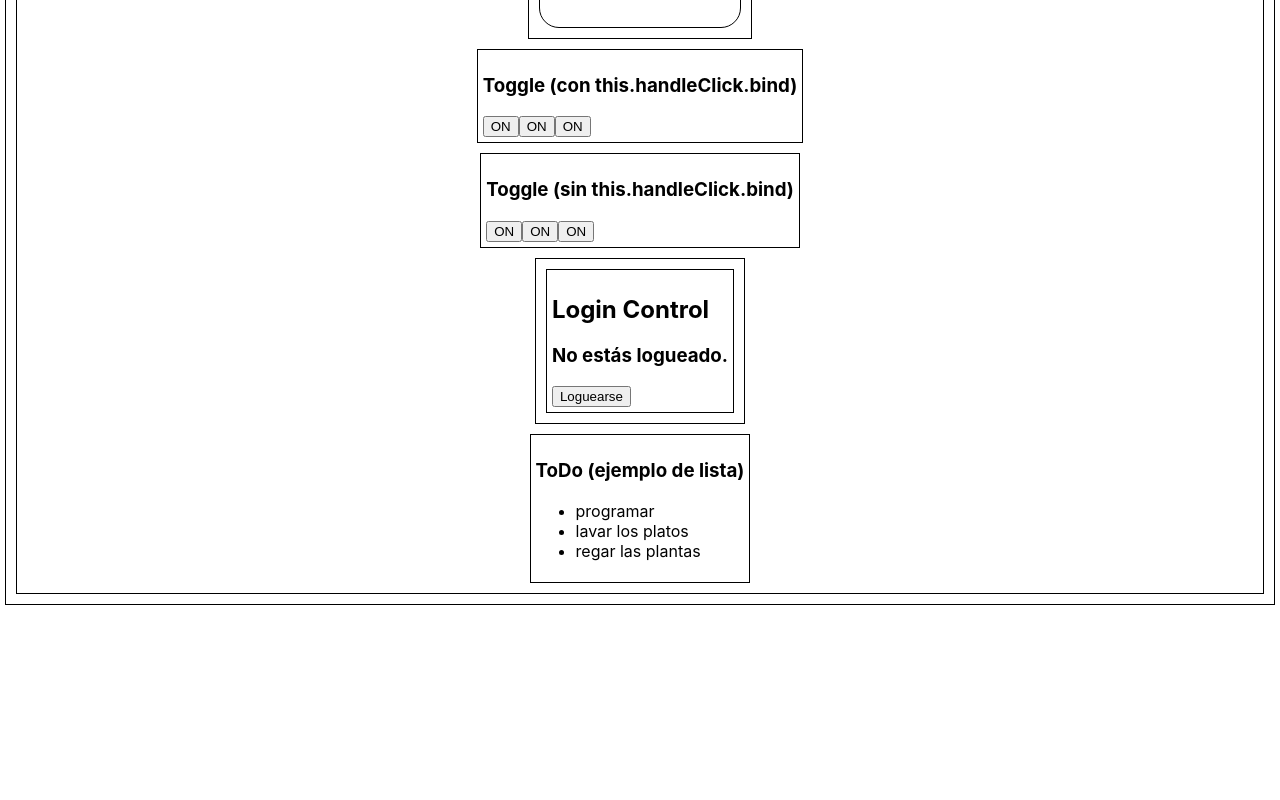
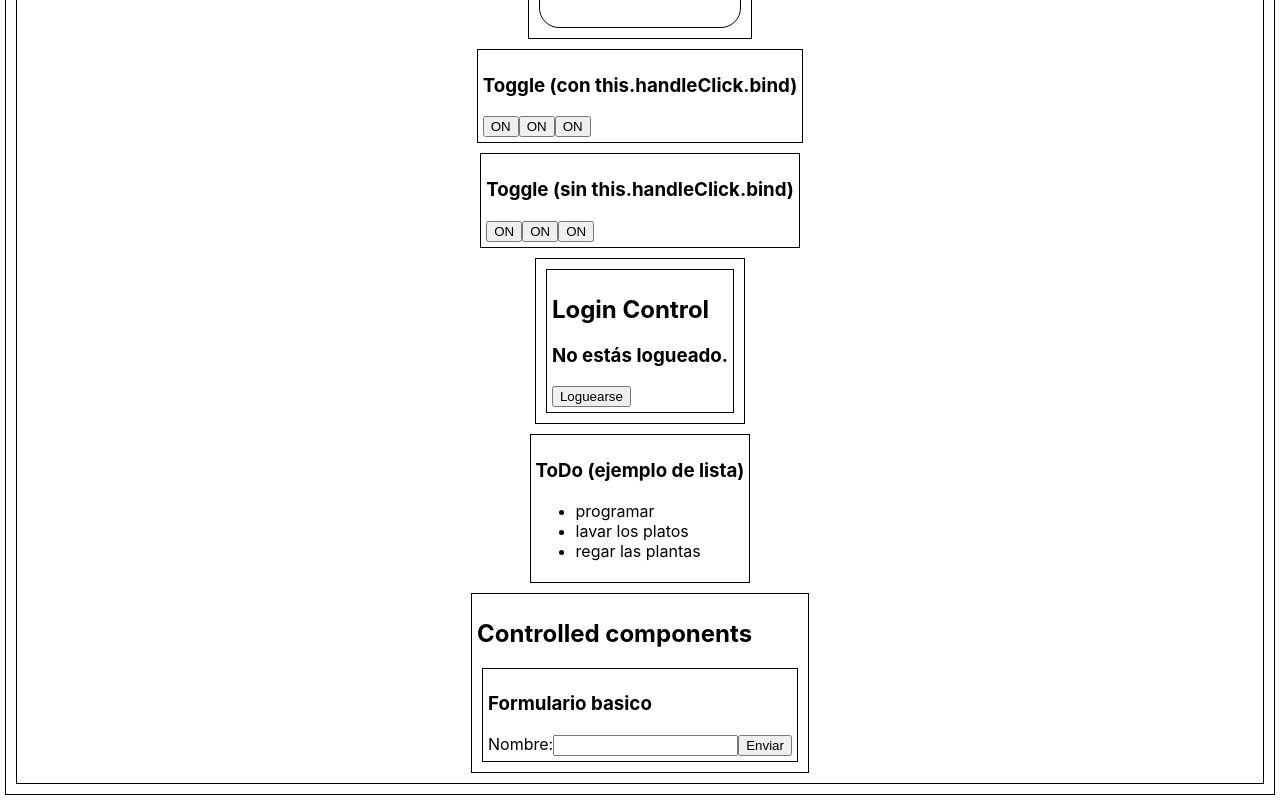
Before and after one commit to aa-avila/reactJS-basic-example, a React (Create React App) app in the folder react-example/: page / in a window 1280 px wide. Shown: the part 792-1592 px from the top of the page. Before the commit the page ends 1402 px from the top, so only its background shows below. Built offline with nearby package versions, Linux system fonts and the light colour scheme.

Commit message:
basic form

```diff
--- a/react-example/src/App.js
+++ b/react-example/src/App.js
@@ -197,7 +197,7 @@ class LoginControl extends React.Component {
   render() {
     const isLogged = this.state.isLogged;
     let button;
-    if (isLogged){
+    if (isLogged) {
       button = <LogoutButton onClick={this.handleLogout} />;
     } else {
       button = <LoginButton onClick={this.handleLogin} />;
@@ -206,7 +206,7 @@ class LoginControl extends React.Component {
     return (
       <div>
         <h2>Login Control</h2>
-        <MsgLoginControl isLogged={isLogged}/>
+        <MsgLoginControl isLogged={isLogged} />
         {button}
       </div>
 
@@ -251,6 +251,41 @@ function TodoList(props) {
     </ul>
   )
 }
+
+/***************************************************************** */
+/** CONTROLLED COMPONENTS */
+// Formulario basico
+class NameForm extends React.Component {
+  constructor(props) {
+    super(props);
+    this.state = { value: '' };
+
+    this.handleChange = this.handleChange.bind(this);
+    this.handleSubmit = this.handleSubmit.bind(this);
+  }
+
+  handleChange(event) {
+    this.setState({ value: event.target.value });
+  }
+
+  handleSubmit(event) {
+    alert('El nombre ingresado es: ' + this.state.value);
+    event.preventDefault();
+  }
+
+  render() {
+    return (
+      <form onSubmit={this.handleSubmit}>
+        <label>
+          Nombre:
+          <input type="text" value={this.state.value} onChange={this.handleChange} />
+        </label>
+        <input type="submit" value="Enviar" />
+      </form>
+    )
+  }
+}
+
 
 
 
@@ -303,6 +338,16 @@ function App() {
         <TodoList todoData={todos} />
       </div>
 
+      <div>
+        <h2>Controlled components</h2>
+        <div>
+          <h3>Formulario basico</h3>
+          <NameForm />
+
+        </div>
+
+      </div>
+
     </div>
   );
 }
```
